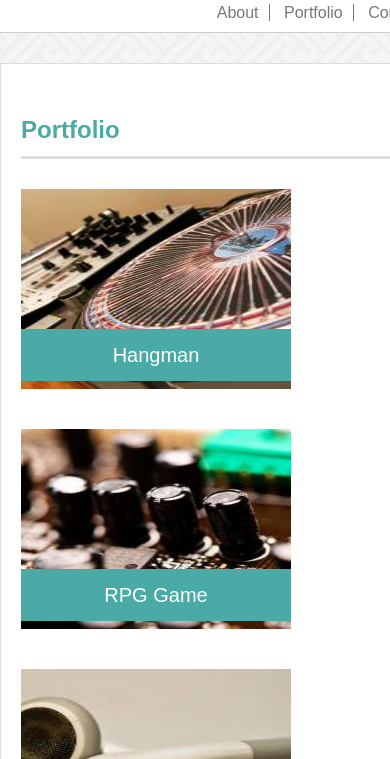
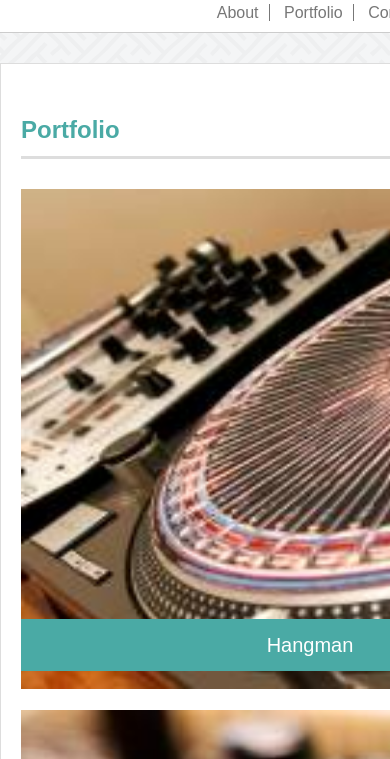
Before and after one commit to chrisducey01/Responsive-Portfolio, a plain HTML site: page portfolio.html in a window 390 px wide. Shown: the part 85-844 px from the top of the page. Drawn offline with Linux system fonts and the light colour scheme.

Commit message:
Updated media queries to fix margins for portfolio.html page

```diff
--- a/assets/css/styles.css
+++ b/assets/css/styles.css
@@ -91,15 +91,20 @@ h2{
 .portfolioImageBox{
     width: 290px;
     height: 220px;
-    margin: 10px 20px 10px 0px;
+    margin: 10px 0px 10px 0px;
     padding: 0;
     display: inline-block;
     position: relative;
 }
 
+.portfolioImageBox:nth-child(even) {
+    margin-right: 20px;
+    margin-left: 10px;
+  }
+
 .portfolioImage{
     height: 200px;
-    width: 270px;
+    width: 100%;
     padding: 0;
     margin: 0;
     overflow: hidden;
@@ -108,14 +113,14 @@ h2{
 .portfolioImageLabel{
     height: 50px;
     position: absolute;
-    width: 270px;
+    width: 100%;
     bottom: 30px;
 }
 
 .portfolioLink{
     background : #4aaaa5;
     color: white;
-    width: 270px;
+    width: 100%;
     padding: 10px;
     text-align : center;
     position: absolute;
@@ -171,6 +176,25 @@ input[type=submit] {
         width: 740px;
     }
 
+    .portfolioImageBox{
+        width: 325px;
+        height: 300px;
+    }
+
+    .portfolioImage{
+        width: 325px;
+        height: 300px;
+    }
+
+    .portfolioImageLabel{
+        width: 100%;
+        bottom: 20px;
+    }
+
+    .portfolioLink{
+        width: 325px;
+    }
+
 }
 
 @media screen and (max-width:640px){
@@ -201,6 +225,26 @@ input[type=submit] {
     }
 
     .portfolioImageBox{
+        width: 578px;
+        height: 500px;
+        margin-left: 0px;
+    }
+
+    .portfolioImageBox:nth-child(even){
+        margin-left: 0px;
+    }
+
+    .portfolioImage{
+        width: 578px;
+        height: 500px;
+    }
+
+    .portfolioImageLabel{
         width: 100%;
+        bottom: 20px;
+    }
+
+    .portfolioLink{
+        width: 578px;
     }
 }
```
